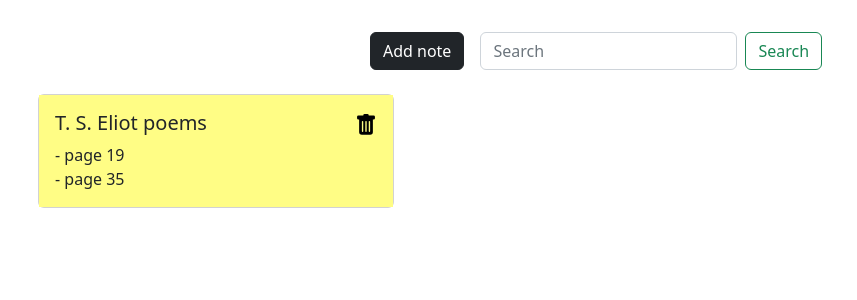
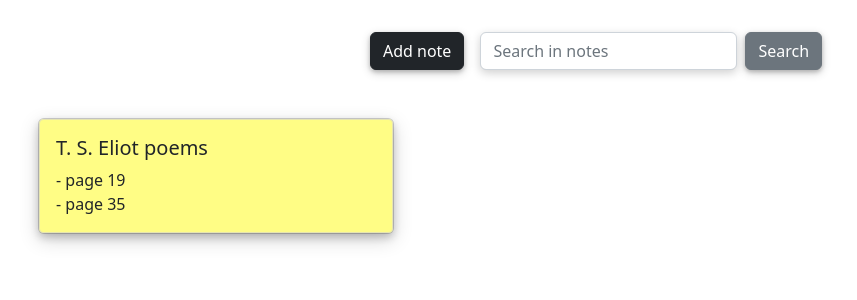
Before and after one commit to csanid/highlight, a Django app: page /highlight/ in a window 1280 px wide. Shown: the part 56-356 px from the top of the page, without its empty margins (44-901 px from the left). Run offline with Django 4.2, Linux system fonts and the light colour scheme; a user stored in the database is signed in; data comes from the database, SQL or seed files in the repository; both versions use the stored data as it was after the commit; some libraries are stand-ins or nearby versions.

Commit message:
Add shadows

```diff
--- a/highlight/templates/highlight/index.html
+++ b/highlight/templates/highlight/index.html
@@ -41,19 +41,20 @@
             </div>
             <div class="p-2">
                 <form action="{% url 'search' %}" class="d-flex" role="search">
-                    <input class="form-control me-2" type="search" placeholder="Search" aria-label="Search">
-                    <button class="btn btn-outline-success" type="submit">Search</button>
+                    <input class="form-control me-2" type="search" placeholder="Search in notes" aria-label="Search">
+                    <button class="btn btn-secondary" type="submit">Search</button>
                 </form>
             </div>
         </div>
+        <br>
         <div class="container">
             <div class="row row-cols-1 row-cols-md-3 g-4">
                 {% for note in notes %}
                 <div class="col">
                     <div class="card h-100" id="card" data-id="{{note.id}}" style="cursor: pointer;">
                         <div class="card-body">
-                            <button id="deleteButton" data-title="{{note.title}}" data-url="{% url 'delete' note.id %}" onclick="event.stopPropagation()" data-bs-toggle="modal" data-bs-target="#deleteDialog" style="all: unset; cursor: pointer; float: right; ">
-                              <img src="/static/highlight/images/trash-fill.svg" alt="Delete" width="22rem" height="22rem">
+                            <button class="deleteBtn" id="deleteButton" data-title="{{note.title}}" data-url="{% url 'delete' note.id %}" onclick="event.stopPropagation()" data-bs-toggle="modal" data-bs-target="#deleteDialog">
+                              <img src="/static/highlight/images/trash-fill.svg" alt="Delete">
                             </button>
                             <h5 class="card-title">{{note.title}}</h5>
                             <p class="card-text">{{note.content|linebreaksbr}}</p>
@@ -72,8 +73,7 @@
                             </div>
                             <div class="modal-footer">
                                 <a href="" id="deleteConfirmBtn">
-                                    <button type="button" class="btn btn-outline-danger">Yes</button>
-                                    <!--probar para el botón: class="btn btn-danger btn-sm"-->
+                                    <button type="button" class="btn btn-danger">Yes</button>
                                 </a>
                                 <button type="button" class="btn btn-secondary" data-bs-dismiss="modal">No</button>
                             </div>
--- a/static/highlight/highlight.js
+++ b/static/highlight/highlight.js
@@ -43,7 +43,7 @@ function populate_form(data) {
 
 // Set text and action for delete confirmation dialog
 $(document).ready(function () {
-    $('#deleteDialog').on('shown.bs.modal', function(event) {
+    $('#deleteDialog').on('show.bs.modal', function(event) {
         $("#title").text($(event.relatedTarget).data('title'));
         $("#deleteConfirmBtn").attr('href', $(event.relatedTarget).data('url'));
     });
--- a/static/highlight/styles.css
+++ b/static/highlight/styles.css
@@ -1,5 +1,27 @@
+.btn {
+    box-shadow: 0 2px 4px 0 #00000033, 0 3px 10px 0 #00000030;
+}
+
+.form-control:focus {
+    box-shadow: grey !important;
+    outline: grey !important;
+}
+
+.form-group:focus .form-control {
+    box-shadow: grey;
+    border-color: #acb0b5;
+    outline: grey;
+}
+
+.form-control {
+    box-shadow: 0 3px 10px 0 #00000030;
+}
+
 .card-body {
     background-color: #fffd85;
+    border: 1px solid #e6e5b0;
+    border-radius: 4px;
+    box-shadow: 0 4px 8px 0 #00000033, 0 6px 20px 0 #00000030;
 }
 
 .card-text {
@@ -9,3 +31,23 @@
     display: -webkit-box;
     -webkit-box-orient: vertical;
 }
+
+.deleteBtn {
+    all: unset;
+    cursor: pointer;
+    float: right;
+    display: none;
+}
+
+.deleteBtn img {
+    background-color: #e5e36a;
+    border: 2px solid #d1ce94;
+    border-radius: 4px;
+    padding: 2px;
+    width: 28px;
+    height: 28px;
+    box-shadow: 0 2px 4px 0 #00000033, 0 3px 10px 0 #00000030;
+}
+.card-body:hover .deleteBtn {
+    display: block;
+}
```
Also changed, not shown: db.sqlite3, highlight/templates/highlight/login.html (line endings or trailing spaces).
